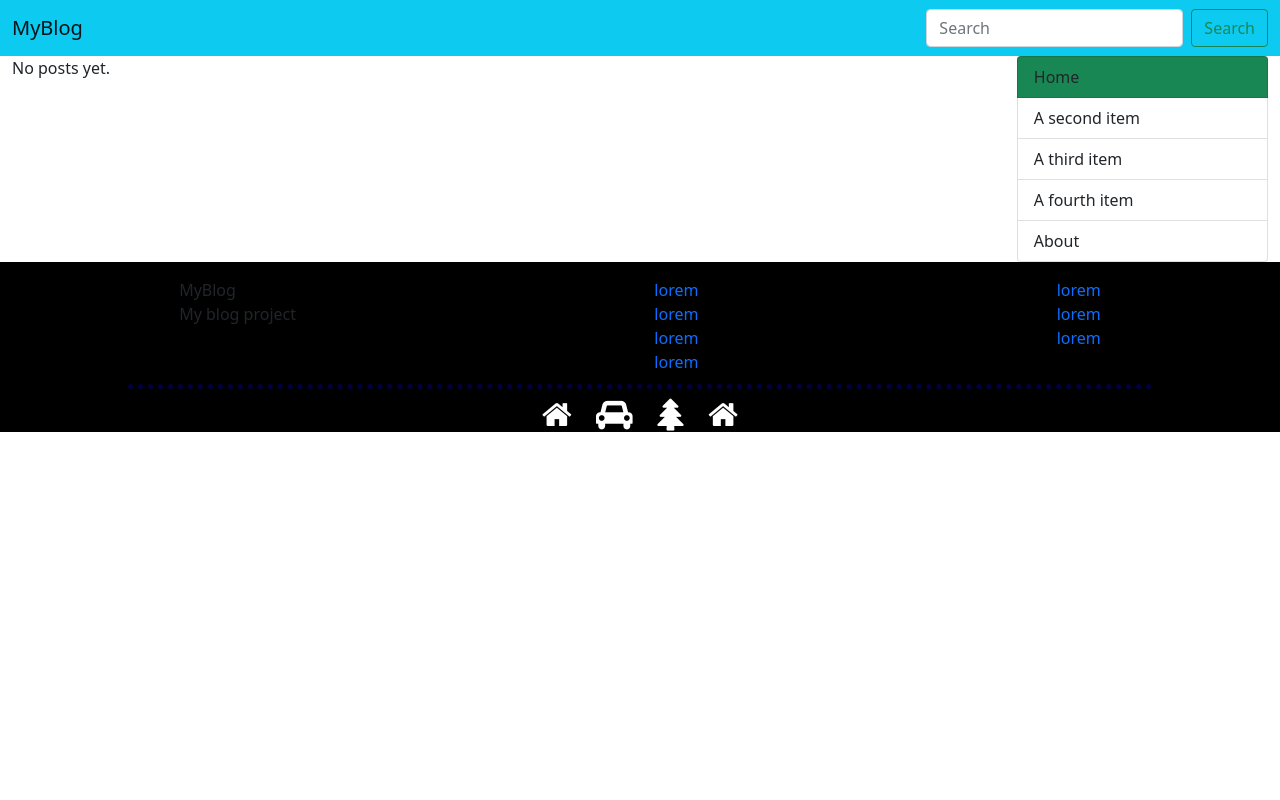
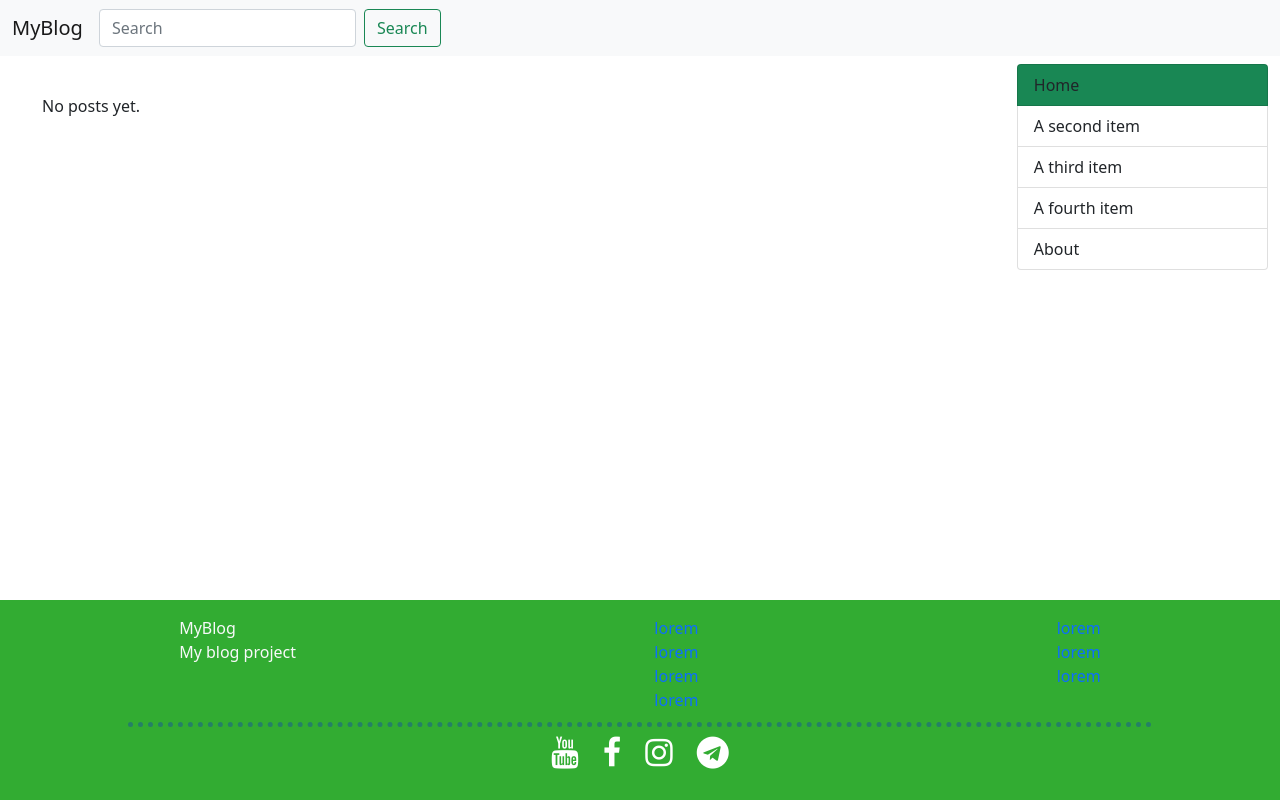
Before and after one commit to Farruxbek-Azatov/blog-project, a Django app: page / in a window 1280 px wide. Run offline with Django 3.2, Linux system fonts and the light colour scheme; data that the repository does not hold is empty.

Commit message:
Pulled from github

```diff
--- a/blog/static/css/main.css
+++ b/blog/static/css/main.css
@@ -1,43 +1,79 @@
+:root {
+    --footer-height: 200px;
+}
+html,
+body {
+    height: 100%;
+}
+#main-container {
+    min-height: calc(100% - var(--footer-height));
+}
 .content {
     width: 80%;
+    padding: 30px;
+    display: grid;
+    grid-template-columns: 1fr 1fr 1fr;
+    grid-gap: 20px;
 }
 .side {
     width: 20%;
 }
-
+.section {
+    display: flex;
+}
+/* Saytning postlar joylashadigan qismi  */
+.post {
+    border: 1px solid #000;
+    width: 90%;
+    margin: 0 auto;
+}
 .title {
     text-decoration: none;
     color: darkcyan;
 }
 
-.section {
-    display: flex;
+.footer {
+    height: var(--footer-height);
+    background-color: rgb(50, 172, 50);
 }
 
-.footer{
-    background-color: black;
-}
-
-.footer_links > a{
+.footer_links > a {
     display: block;
     text-decoration: none;
 }
 
 #footer_hr {
-    background-color: black;
+    background-color: inherit;
     width: 80%;
     margin: 10px auto;
     border-bottom: none;
     border-left: none;
     border-right: none;
-    border-top:5px dotted blue;
+    border-top: 5px dotted blue;
 }
 #footer_icons {
-    /* width: 50%;
-    margin: 0 auto; */
     text-align: center;
 }
 #footer_icons a i {
     color: #fff;
     margin: 0 10px;
 }
+@media screen and (max-width: 600px) {
+    nav form {
+        margin-top: 10px;
+    }
+    .content {
+        width: 70%;
+    }
+    .side {
+        width: 30%;
+    }
+}
+@media screen and (max-width: 400px) {
+    .content {
+        width: 60%;
+    }
+    .side {
+        width: 40%;
+    }
+}
--- a/blog/templates/base.html
+++ b/blog/templates/base.html
@@ -1,35 +1,69 @@
 {% load static %}
 <!DOCTYPE html>
 <html lang="en">
-
     <head>
-    <meta charset="UTF-8">
-    <meta http-equiv="X-UA-Compatible" content="IE=edge">
-    <meta name="viewport" content="width=device-width, initial-scale=1.0">
+        <meta charset="UTF-8" />
+        <meta http-equiv="X-UA-Compatible" content="IE=edge" />
+        <meta name="viewport" content="width=device-width, initial-scale=1.0" />
         <title>{% block title %}{% endblock title %}</title>
-    <link rel="stylesheet" href="{% static 'css/main.css' %}">
-    <link href="https://cdn.jsdelivr.net/npm/bootstrap@5.0.2/dist/css/bootstrap.min.css" rel="stylesheet"
-        integrity="sha384-EVSTQN3/azprG1Anm3QDgpJLIm9Nao0Yz1ztcQTwFspd3yD65VohhpuuCOmLASjC" crossorigin="anonymous">
-    <link rel="stylesheet" href="https://cdnjs.cloudflare.com/ajax/libs/font-awesome/4.7.0/css/font-awesome.min.css">
+        <link rel="stylesheet" href="{% static 'css/main.css' %}" />
+        <link
+            href="https://cdn.jsdelivr.net/npm/bootstrap@5.0.2/dist/css/bootstrap.min.css"
+            rel="stylesheet"
+            integrity="sha384-EVSTQN3/azprG1Anm3QDgpJLIm9Nao0Yz1ztcQTwFspd3yD65VohhpuuCOmLASjC"
+            crossorigin="anonymous"
+        />
+        <link
+            rel="stylesheet"
+            href="https://cdnjs.cloudflare.com/ajax/libs/font-awesome/4.7.0/css/font-awesome.min.css"
+        />
     </head>
 
     <body>
+        <div id="main-container">
             <div class="header">
-        <nav class="navbar navbar-light bg-info">
+                <div>
+                    <nav class="navbar navbar-expand-sm navbar-light bg-light">
                         <div class="container-fluid">
-                <a class="navbar-brand">MyBlog</a>
+                            <a class="navbar-brand" href="#">MyBlog</a>
+                            <button
+                                class="navbar-toggler"
+                                type="button"
+                                data-bs-toggle="collapse"
+                                data-bs-target="#navbarSupportedContent"
+                                aria-controls="navbarSupportedContent"
+                                aria-expanded="false"
+                                aria-label="Toggle navigation"
+                            >
+                                <span class="navbar-toggler-icon"></span>
+                            </button>
+                            <div
+                                class="collapse navbar-collapse"
+                                id="navbarSupportedContent"
+                            >
                                 <form class="d-flex">
-                    <input class="form-control me-2" type="search" placeholder="Search" aria-label="Search">
-                    <button class="btn btn-outline-success" type="submit">Search</button>
+                                    <input
+                                        class="form-control me-2"
+                                        type="search"
+                                        placeholder="Search"
+                                        aria-label="Search"
+                                    />
+                                    <button
+                                        class="btn btn-outline-success"
+                                        type="submit"
+                                    >
+                                        Search
+                                    </button>
                                 </form>
+                            </div>
                         </div>
                     </nav>
                 </div>
+            </div>
 
-    <div class="section container-fluid">
+            <div class="section container-fluid mt-2">
                 <div class="content">
-            {% block content %}
-            {% endblock content %}
+                    {% block content %} {% endblock content %}
                 </div>
 
                 <div class="side position-sticky top-0">
@@ -42,10 +76,11 @@
                     </ul>
                 </div>
             </div>
+        </div>
 
         <div class="footer pt-3">
             <div class="d-flex justify-content-around">
-            <div>
+                <div class="text-light">
                     <a id="logo">MyBlog</a>
                     <p>My blog project</p>
                 </div>
@@ -61,19 +96,19 @@
                     <a href="#">lorem</a>
                 </div>
             </div>
-        <hr id="footer_hr">
+            <hr id="footer_hr" />
             <div id="footer_icons">
-            <a href="#"><i class="fa fa-home fa-2x"></i></a>
-            <a href="#"><i class="fa fa-car fa-2x"></i></a>
-            <a href="#"><i class="fa fa-tree fa-2x"></i></a>
-            <a href="#"><i class="fa fa-home fa-2x"></i></a>
+                <a href="#"><i class="fa fa-youtube fa-2x"></i></a>
+                <a href="#"><i class="fa fa-facebook fa-2x"></i></a>
+                <a href="#"><i class="fa fa-instagram fa-2x"></i></a>
+                <a href="#"><i class="fa fa-telegram fa-2x"></i></a>
             </div>
         </div>
 
-
-    <script src="https://cdn.jsdelivr.net/npm/bootstrap@5.0.2/dist/js/bootstrap.bundle.min.js"
+        <script
+            src="https://cdn.jsdelivr.net/npm/bootstrap@5.0.2/dist/js/bootstrap.bundle.min.js"
             integrity="sha384-MrcW6ZMFYlzcLA8Nl+NtUVF0sA7MsXsP1UyJoMp4YLEuNSfAP+JcXn/tWtIaxVXM"
-        crossorigin="anonymous"></script>
+            crossorigin="anonymous"
+        ></script>
     </body>
-
 </html>
```
Also changed, not shown: blog/templates/blog/post/list.html (+6 -13 lines), blog/migrations/0003_alter_post_publish.py (added). Lines whose indentation alone changed are shown as unchanged.
